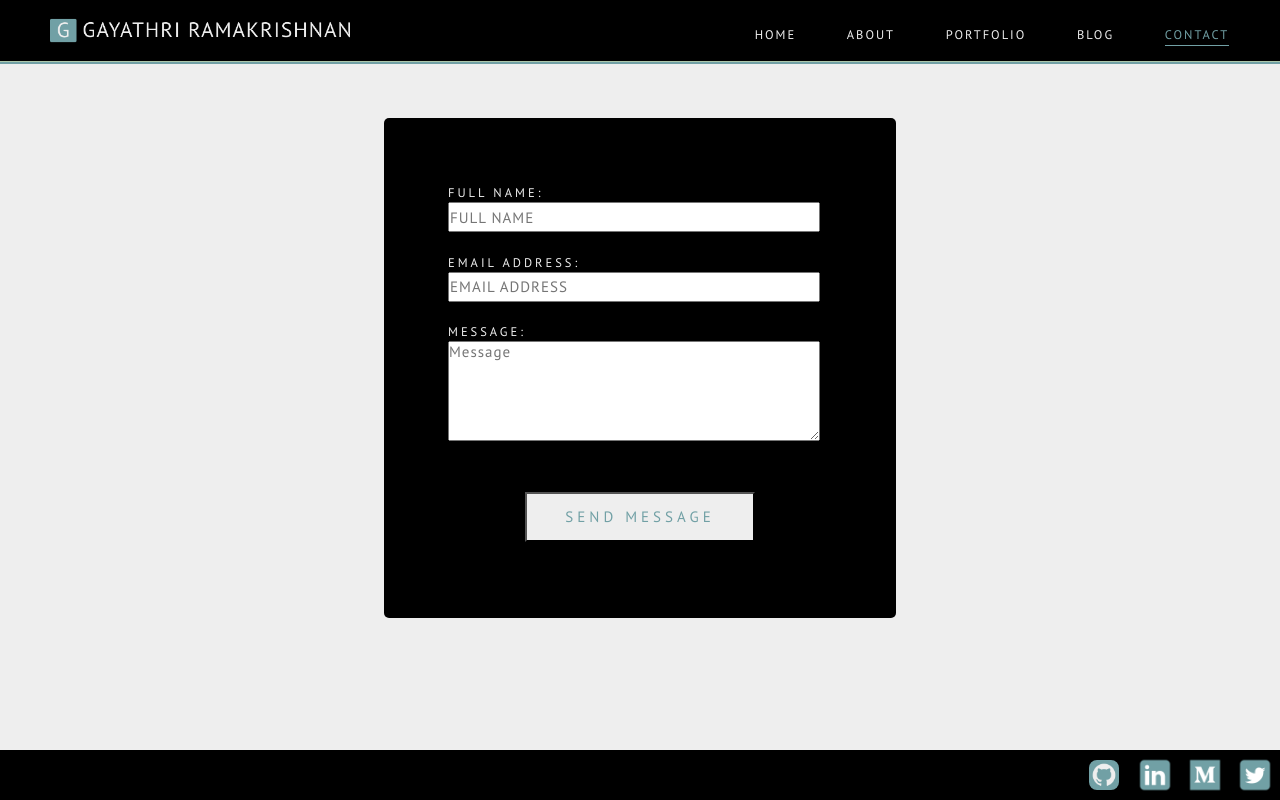
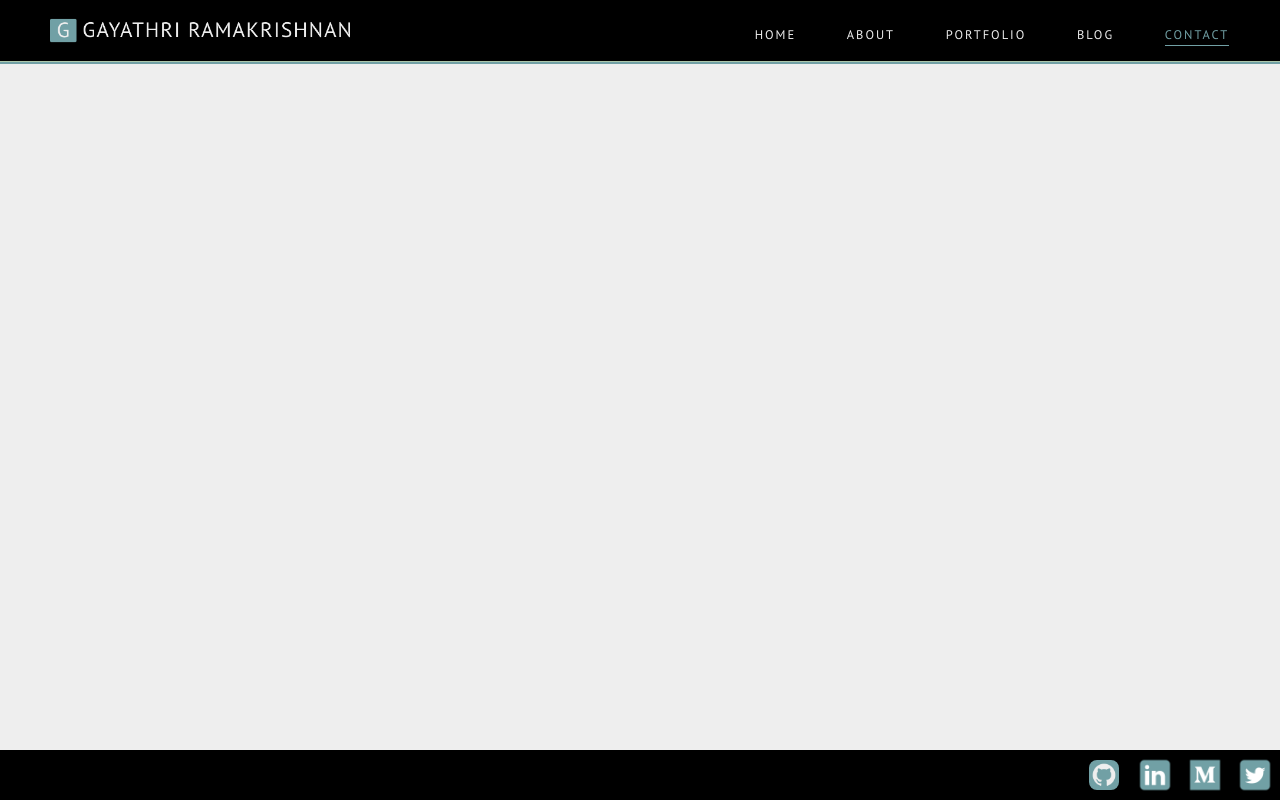
Before and after one commit to G3-Code/g3-portfolio, a React (Create React App) app in the folder client/: page /contact in a window 1280 px wide. Built offline with nearby package versions, Linux system fonts and the light colour scheme.

Commit message:
Made changes based on the netlify documentation

```diff
--- a/client/src/components/Contact.js
+++ b/client/src/components/Contact.js
@@ -4,12 +4,7 @@
 function Contact() {
   return (
     <section className="contact-area">
-      <form
-        name="contact"
-        method="POST"
-        data-netlify-recaptcha="true"
-        data-netlify="true"
-      >
+      <form name="contact" netlify netlify-honeypot="bot-field" hidden>
         <div className="contact-container">
           <div className="contact-label">Full Name: </div>
           <div>
@@ -35,8 +30,8 @@
               className="contact-input-msg"
             />
           </div>
-          <div data-netlify-recaptcha="true" />
           <div>
+            <input type="hidden" name="form-name" value="contact" />
             <input
               type="submit"
               className="contact-button"
```
